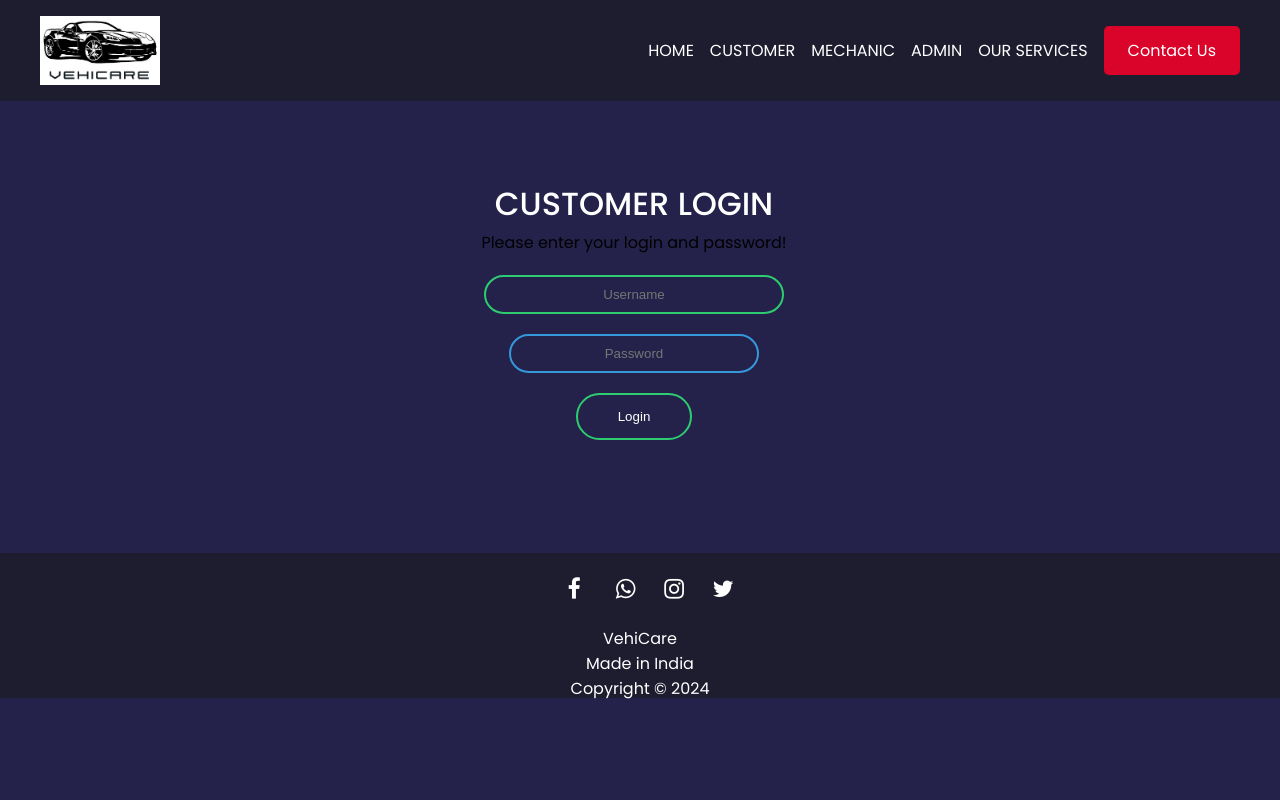
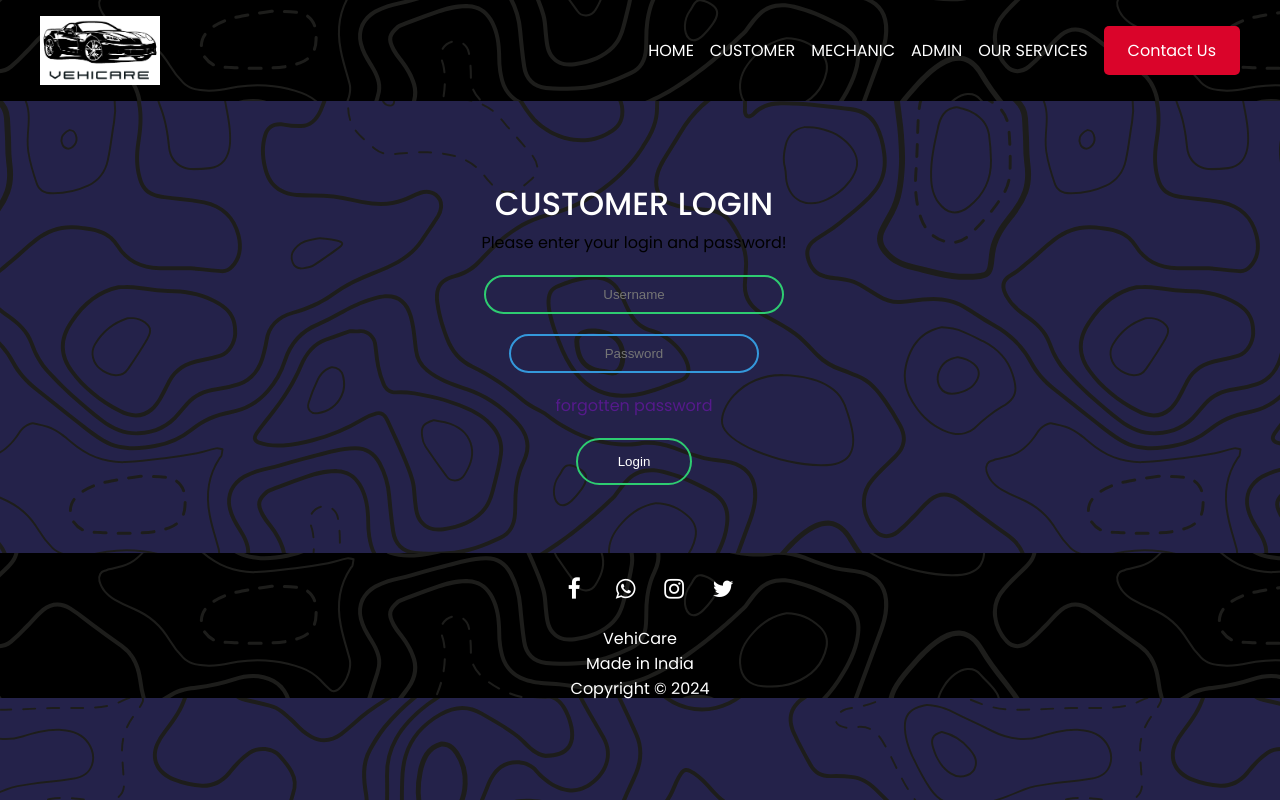
Before and after one commit to SohamK25/VehiCare, a Django app: page /customerlogin in a window 1280 px wide. Run offline with Django 3.2, Linux system fonts and the light colour scheme; some libraries are stand-ins or nearby versions.

Commit message:
second updates

```diff
--- a/templates/vehicle/customerbase.html
+++ b/templates/vehicle/customerbase.html
@@ -26,7 +26,7 @@
 				</a>
 			</li>
 			<li class="nav-item">
-			<a style="text-decoration:none;"href="/customer-dashboard"><h3>Vehicle Service Management</h3></a>
+			<a style="text-decoration:none;"href="/customer-dashboard"><h3>VehiCare</h3></a>
 			</li>
 		</ul>
 		<!-- end nav left -->
--- a/templates/vehicle/customerlogin.html
+++ b/templates/vehicle/customerlogin.html
@@ -9,7 +9,7 @@
     margin: 0;
     padding: 0;
     font-family: sans-serif;
-    background:rgba(7, 5, 50, 0.881);
+    background: rgba(7, 5, 50, 0.881) url('/static/images/image_graphics.svg');
 }
 
 .box {
@@ -72,6 +72,10 @@
     background: #2ecc71
 }
 
+a:hover{
+    color: rgba(7, 5, 50, 0.881);
+}
+
 
     </style>
   </head>
@@ -89,6 +93,7 @@
                      {% render_field form.username class="form-control" placeholder="Username" %}
                      {% render_field form.password class="form-control" placeholder="Password" %}
 
+                     <a href="">forgotten password</a>
                      <input type="submit" name="" value="Login">
 
                 </form>
--- a/templates/vehicle/customersignup.html
+++ b/templates/vehicle/customersignup.html
@@ -10,7 +10,7 @@
             margin: 0;
             padding: 0;
             font-family: sans-serif;
-            background: rgba(7, 5, 50, 0.881);
+            background: rgba(7, 5, 50, 0.881) url('/static/images/image_graphics.svg');
         }
 
         .box {
@@ -51,7 +51,7 @@
 
         .box input[type="text"]:focus,
         .box input[type="password"]:focus,
-        .box input[type= "email"]:focus,
+        .box input[type="email"]:focus,
         .box input[type="file"]:focus {
             width: 300px;
             border-color: #2ecc71
@@ -165,7 +165,6 @@
                         {% render_field customerForm.email class="form-control" placeholder="Email" %}
                         {% render_field customerForm.profile_pic class="form-control" placeholder="Profile pic" %}
 
-
                         <input type="submit" name="" value="Create">
 
                     </form>
--- a/templates/vehicle/footer.html
+++ b/templates/vehicle/footer.html
@@ -14,7 +14,7 @@
 -----------------------------------------*/
     footer {
       padding: 0px 0px 0px 0px;
-      background-color: #1d1d2f;
+      background: black url('/static/images/image_graphics.svg') center;
       margin: 0px;
       position:relative;
       bottom: 0;
--- a/templates/vehicle/mechanicbase.html
+++ b/templates/vehicle/mechanicbase.html
@@ -26,7 +26,7 @@
 				</a>
 			</li>
 			<li class="nav-item">
-				<a style="text-decoration:none;"href="/mechanic-dashboard"><h3>Vehicle Service Management</h3></a>
+				<a style="text-decoration:none;"href="/mechanic-dashboard"><h3>VehiCare</h3></a>
 			</li>
 		</ul>
 		<!-- end nav left -->
--- a/templates/vehicle/mechaniclogin.html
+++ b/templates/vehicle/mechaniclogin.html
@@ -9,7 +9,7 @@
     margin: 0;
     padding: 0;
     font-family: sans-serif;
-    background:rgba(7, 5, 50, 0.881);
+    background: rgba(5, 32, 64, 0.881) url('/static/images/image_graphics.svg');
 }
 
 .box {
@@ -72,6 +72,9 @@
     background: #2ecc71
 }
 
+a:hover{
+    color: #da042a;
+}
 
     </style>
   </head>
@@ -89,6 +92,7 @@
                      {% render_field form.username class="form-control" placeholder="Username" %}
                      {% render_field form.password class="form-control" placeholder="Password" %}
 
+                     <a href="">forgotten password</a>
                      <input type="submit" name="" value="Login">
 
                 </form>
--- a/templates/vehicle/mechanicsignup.html
+++ b/templates/vehicle/mechanicsignup.html
@@ -11,7 +11,7 @@
             margin: 0;
             padding: 0;
             font-family: sans-serif;
-            background: rgba(7, 5, 50, 0.881);
+            background: rgba(5, 32, 64, 0.881) url('/static/images/image_graphics.svg');
         }
 
         .box {
--- a/templates/vehicle/new_nav.html
+++ b/templates/vehicle/new_nav.html
@@ -21,12 +21,12 @@
             display: flex;
             align-items: center;
             justify-content: space-between;
-            background-color: #1d1d2f;
+            background: black url('/static/images/image_graphics.svg') center;
           }
 
           .nav__bar {
             padding: 0rem;
-            background-color: #1d1d2f;
+            background: black url('/static/images/image_graphics.svg') center;
           }
 
           .nav__menu__btn {
@@ -46,7 +46,7 @@
           .header {
             padding-top: 0;
             padding-bottom: 0;
-            background-color: #1d1d2f;
+            background: black url('/static/images/image_graphics.svg') center;
           }
 
           .header__content h1 {
--- a/templates/vehicle/services.html
+++ b/templates/vehicle/services.html
@@ -9,7 +9,7 @@
     <link rel="stylesheet" href="/static/css/style.css">
     <style>
         body {
-            background:rgba(7, 5, 50, 0.881);
+            background:rgba(7, 5, 50, 0.881) url('/static/images/image_graphics.svg');
             padding: 0px;
             margin-bottom: 0px;
             display: flex;
--- a/vehicle/models.py
+++ b/vehicle/models.py
@@ -6,7 +6,7 @@ class Customer(models.Model):
     profile_pic= models.ImageField(upload_to='profile_pic/CustomerProfilePic/',null=True,blank=True)
     address = models.CharField(max_length=40)
     mobile = models.CharField(max_length=20,null=False)
-    email  = models.EmailField(null=False)
+    email  = models.EmailField(null=True)
     @property
     def get_name(self):
         return self.user.first_name+" "+self.user.last_name
@@ -22,7 +22,7 @@ class Mechanic(models.Model):
     address = models.CharField(max_length=40)
     mobile = models.CharField(max_length=20,null=False)
     skill = models.CharField(max_length=500,null=True)
-    email  = models.EmailField(null=False)
+    email  = models.EmailField(null=True)
     salary=models.PositiveIntegerField(null=True)
     status=models.BooleanField(default=False)
     @property
```
Also changed, not shown: static/images/image_graphics.svg (added), static/images/intro1.png (added), static/images/new_bg.png (added).
